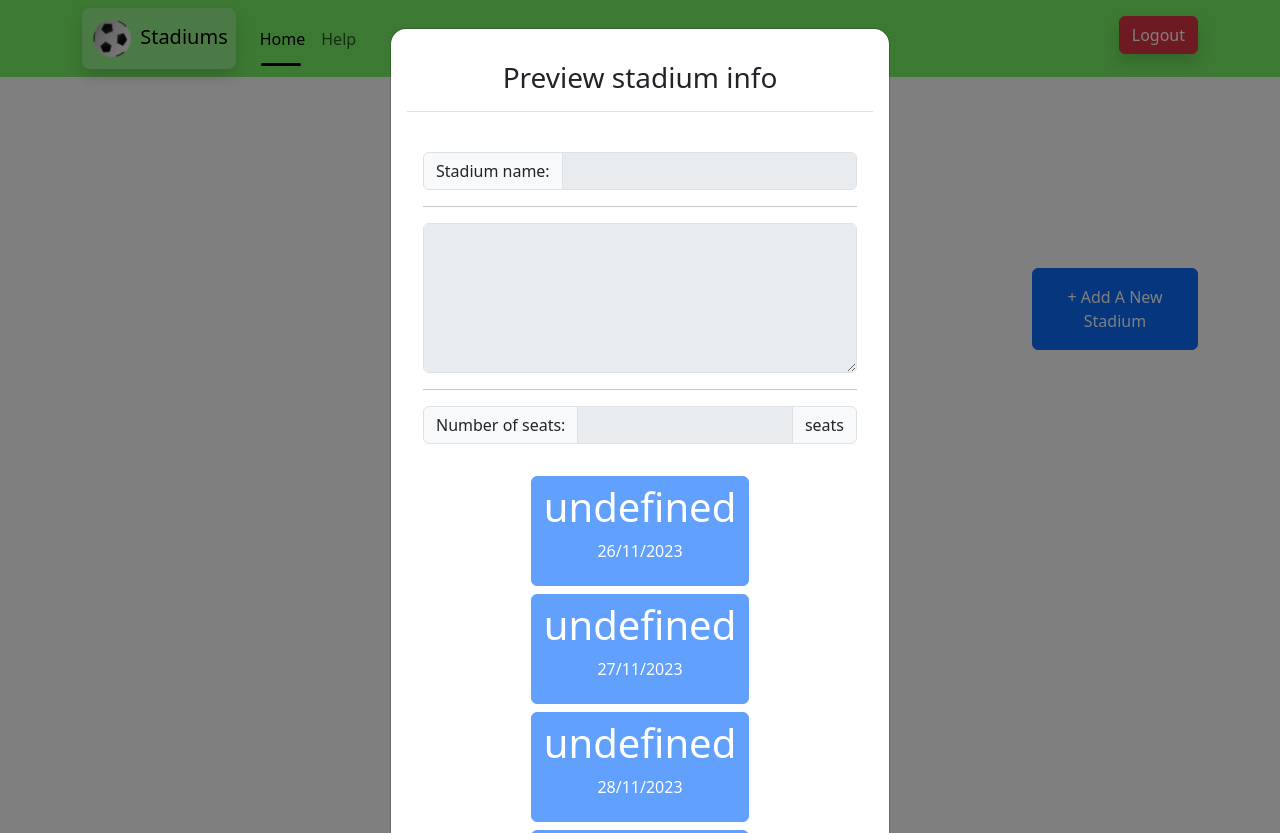
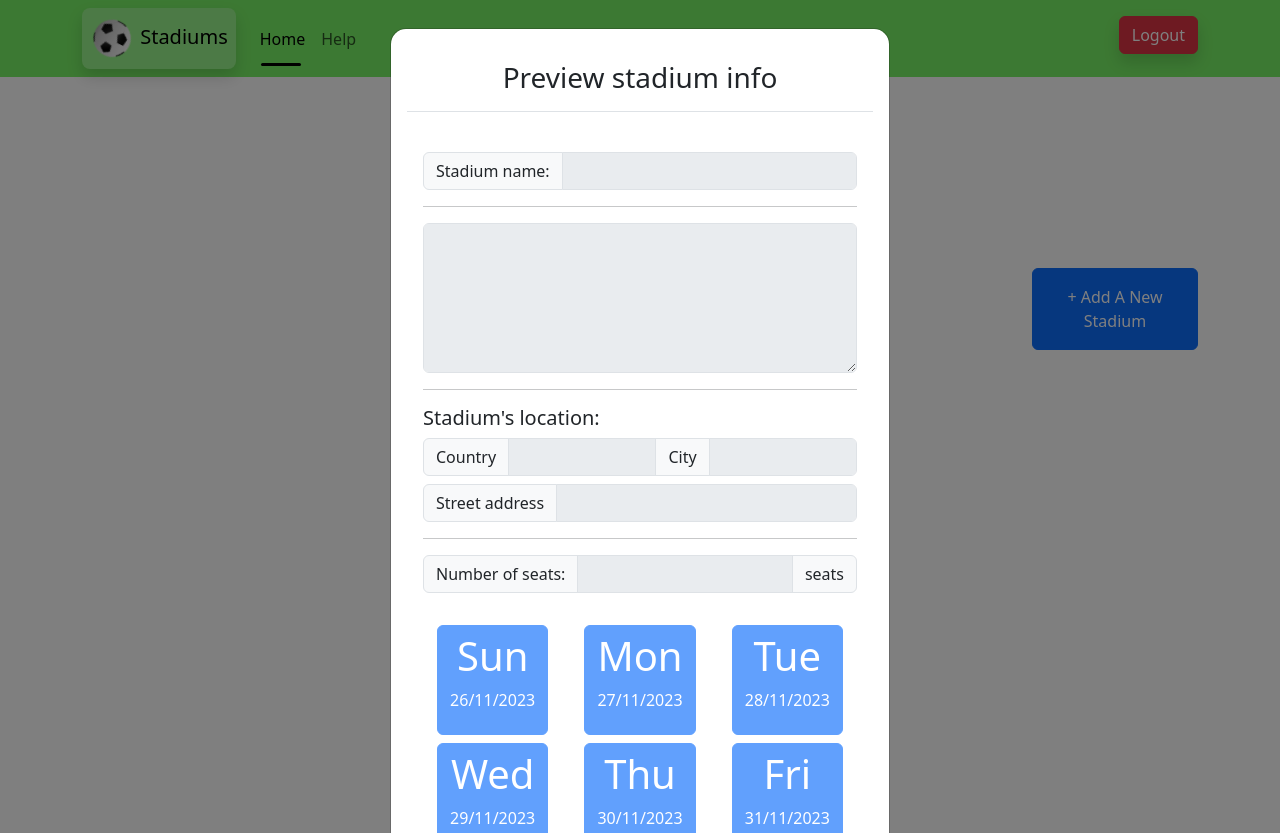
Before and after one commit to Krcherheadx/SWE-381-Project, a PHP site: page /homepage.php?stadiumId=1 in a window 1280 px wide. Shown: the top 833 px of the page. Run offline with PHP 8.4, Linux system fonts and the light colour scheme; the visitor is signed in with stand-in values (Sample User, id 1); data that the repository does not hold is empty; some libraries are stand-ins or nearby versions.

Commit message:
Update homepage.php

```diff
--- a/homepage.php
+++ b/homepage.php
@@ -122,7 +122,7 @@ if (isset($_SESSION["username"]) && isset($_SESSION["first_name"]) && isset($_SE
             <div class="modal fade" id="addingStadium">
                 <div class="modal-dialog modal-dialog-centered">
                     <div class="modal-content p-3 rounded-4 ">
-                        <div class="modal-header h3 justify-content-center">Adding a new Stadium</div>
+                        <div class="modal-header h2 justify-content-center">Adding a new Stadium</div>
                         <div class="modal-body">
                             <form action="addStadium.php" method="post" novalidate enctype="multipart/form-data">
 
@@ -138,9 +138,21 @@ if (isset($_SESSION["username"]) && isset($_SESSION["first_name"]) && isset($_SE
                                     <label for="stadiumDescription">Stadium Description</label>
                                 </div>
                                 <hr class="hr">
+                                <h5>Stadium's location:</h5>
+                                <div class="input-group mb-2">
+                                    <span class="input-group-text">Country</span>
+                                    <input type="text" class="form-control" name="countryName" required>
+                                    <span class="input-group-text">City</span>
+                                    <input type="text" class="form-control" name="cityName" required>
+                                </div>
+                                <div class="input-group mb-3">
+                                    <span class="input-group-text">Street address</span>
+                                    <input type="text" class="form-control" name="street" required>
+                                </div>
+                                <hr class="hr">
                                 <div class="input-group mb-3">
                                     <span class="input-group-text">Number of seats:</span>
-                                    <input type="number" id="numOfSeats" class="form-control" min="10" max="100"
+                                    <input type="number" id="numOfSeats" class="form-control" min="0" max="100000"
                                         name="numOfSeats" required>
                                     <span class="input-group-text">seats</span>
                                 </div>
@@ -194,13 +206,15 @@ if (isset($_SESSION["username"]) && isset($_SESSION["first_name"]) && isset($_SE
                                 </script>
 
                                 <div class=" mb-3">
+                                    <hr class="hr">
                                     <label for="stadiumImages" class="form-label">Please insert stadium's
                                         images:</label>
                                     <input type="file" id="stadiumImages" class="form-control" name="stadiumImages[]"
                                         accept=".png, .jpg, .jpeg" required multiple>
                                 </div>
                                 <div class="mb-3">
-                                    <input type="submit" name="submit">
+                                    <input type="submit" name="submit" class="form-control btn-primary btn  ">
+
                                 </div>
                             </form>
                         </div>
@@ -279,6 +293,21 @@ if (isset($_SESSION["username"]) && isset($_SESSION["first_name"]) && isset($_SE
 
                             </div>
                             <hr class="hr">
+                            <h5>Stadium's location:</h5>
+                            <div class="input-group mb-2">
+                                <span class="input-group-text">Country</span>
+                                <input type="text" class="form-control" name="countryName"
+                                    value="<?php echo $row['stadium_country'] ?>" disabled>
+                                <span class="input-group-text">City</span>
+                                <input type="text" class="form-control" name="cityName"
+                                    value="<?php echo $row['stadium_city'] ?>" disabled>
+                            </div>
+                            <div class="input-group mb-3">
+                                <span class="input-group-text">Street address</span>
+                                <input type="text" class="form-control" name="street"
+                                    value="<?php echo $row['stadium_street'] ?>" disabled>
+                            </div>
+                            <hr class="hr">
                             <div class="input-group mb-3">
                                 <span class="input-group-text">Number of seats:</span>
                                 <input type="number" id="numOfSeats" class="form-control" disabled
@@ -354,18 +383,18 @@ if (isset($_SESSION["username"]) && isset($_SESSION["first_name"]) && isset($_SE
                                         let month = date.getMonth() + 1;
                                         let year = date.getFullYear();
                                         let Days = ['Sun', 'Mon', 'Tue', 'Wed', 'Thu', 'Fri', 'Sat'];
+                                        if (day == 7)
+                                            day = 0;
+                                        if (getDate == 31) {
+                                            getDate = 1;
+                                            month++;
+                                        }
                                         for (let i = 1; i <= 7; i++) {
                                             let dateTmp = getDate++ + "/" + month + "/" + year;
                                             document.getElementById('btn-check' + i).setAttribute('value', dateTmp)
                                             document.getElementById('a' + i).append(Days[day++]);
                                             document.getElementById('b' + i).append(dateTmp);
 
-                                            if (day == 7)
-                                                day = 0;
-                                            if (getDate == 31) {
-                                                getDate = 1;
-                                                month++;
-                                            }
                                             <?php
                                             if ($_SESSION["account_type"] === "owner") {
                                                 ?>
@@ -390,7 +419,7 @@ if (isset($_SESSION["username"]) && isset($_SESSION["first_name"]) && isset($_SE
                                                     temppp.setAttribute("disabled", "");
                                                     temppp = document.querySelector(`label[for=${temppp.id}]`);
                                                     <?php
-                                                    if ($value['stadium_renter'] === $_SESSION["username"]) { ?>
+                                                    if ($value['stadium_renter'] === $_SESSION["username"] || $_SESSION["account_type"] === "owner") { ?>
                                                         if (temppp.classList.contains('btn-primary')) {
                                                             temppp.classList.remove('btn-primary');
                                                             temppp.classList.add('btn-success');
```
